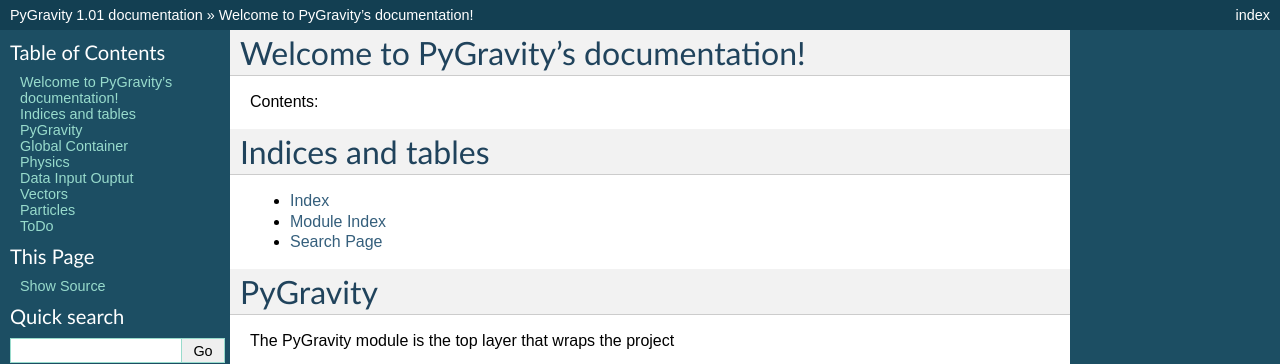
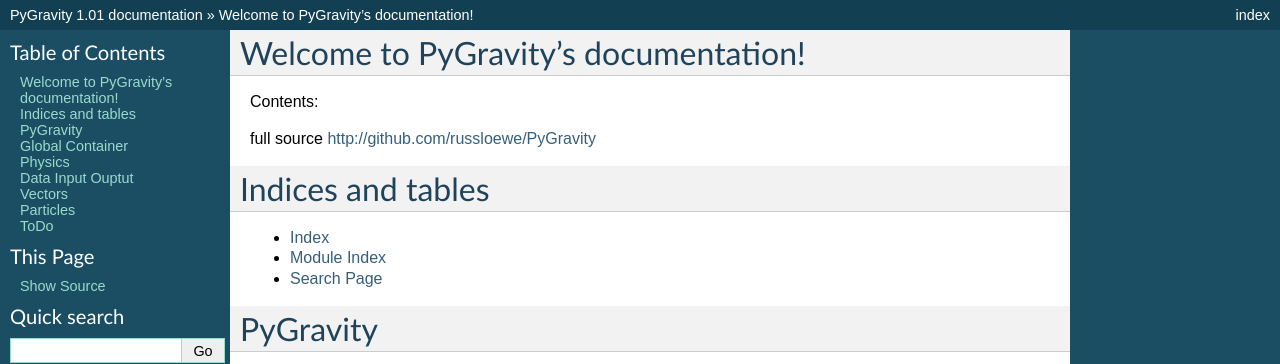
Before and after one commit to wlgn123/PyGravity, a Sphinx documentation site: the page built from documentation/source/index.rst, in a window 1280 px wide and 900 px high, cut to the strip 0-364 px from the top of the window. Built offline with Sphinx 7.4.7, drawn with Linux system fonts in a browser that asks for light colours.

Commit message:
chacnged docs

```diff
--- a/documentation/source/index.rst
+++ b/documentation/source/index.rst
@@ -9,9 +9,9 @@
 Contents:
 
 .. toctree::
-   :maxdepth: 4
+   :maxdepth: 2
 
-
+full source http://github.com/russloewe/PyGravity
 
 Indices and tables
 ==================
```
